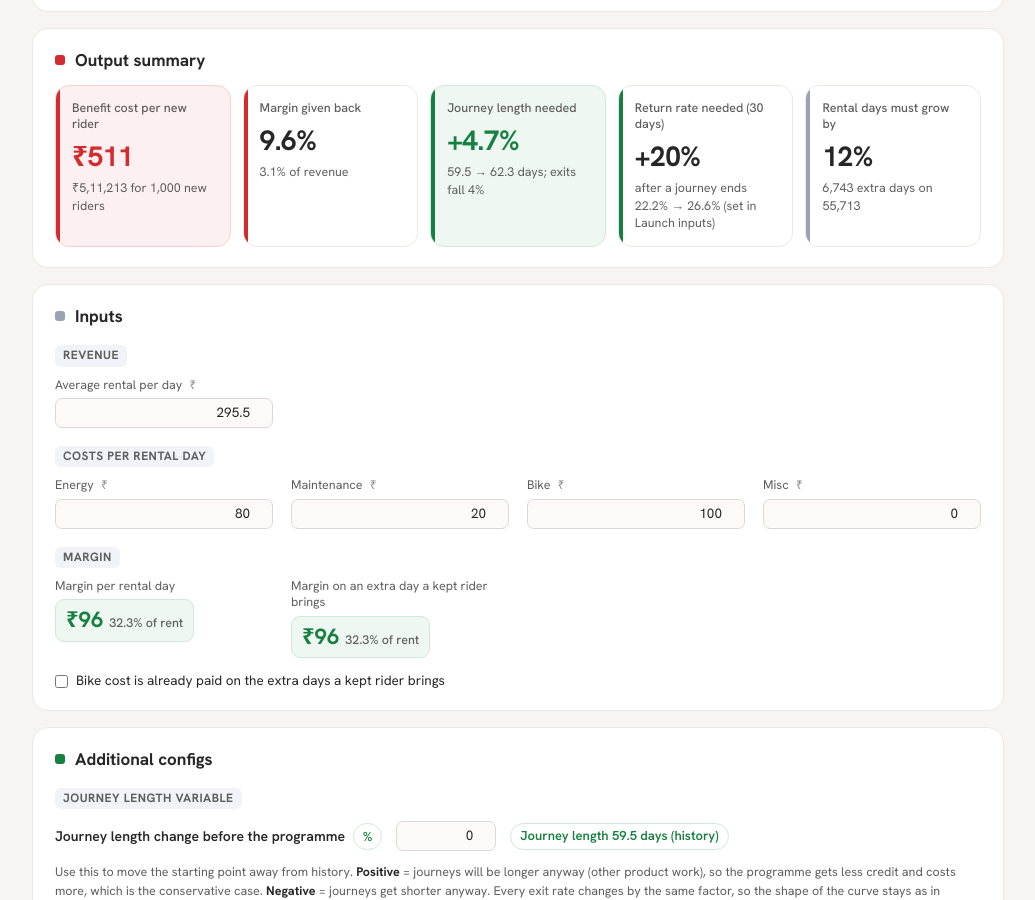
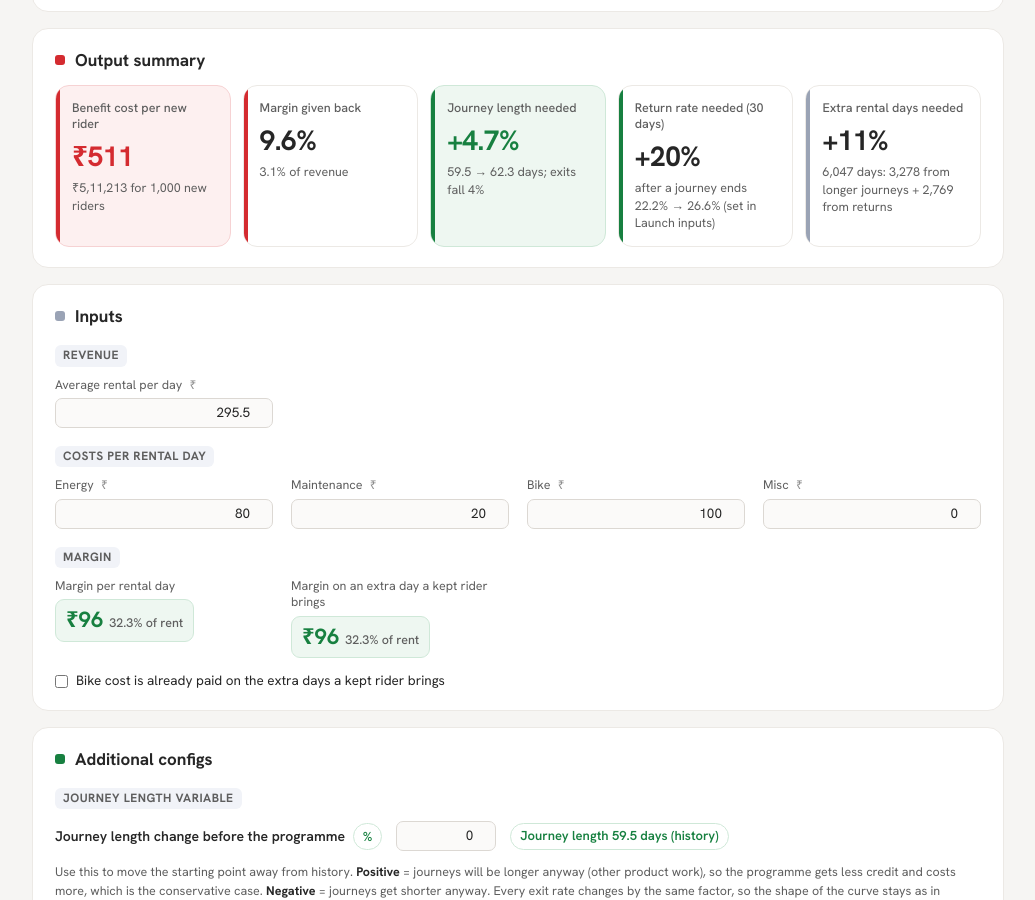
Before and after one commit to pr-architect/bounce-days-model, a plain HTML site: page index.html in a window 1280 px wide. Shown: the part 4272-5172 px from the top of the page, without its empty margins (240-1275 px from the left). Drawn offline with Linux system fonts and the light colour scheme.

Commit message:
Output summary: extra rental days split into longer journeys and returns
Co-Authored-By: Claude Opus 5.5 <noreply@anthropic.com>

```diff
--- a/index.html
+++ b/index.html
@@ -423,13 +423,14 @@ function calc(){
   // results (18 months)
   const baseDays = N*daysIn(B), baseMargin = baseDays*perDay;
   const be = breakEven(H);
-  const extraDays = be ? N*daysIn(be.P)-baseDays : NaN;
+  const extraDays = be ? N*daysIn(be.P)-N*(1-be.P[H])*pR/(1-pR)*15-baseDays : NaN;
+  const jDays = be ? N*daysIn(curve(k0*(1-be.y)))-baseDays : NaN;
   $('tiles').innerHTML = [
     ['Benefit cost per new rider', rs(totCost/N), `${rs(totCost)} for ${num(N)} new riders`],
     ['Margin given back', pct(totCost/baseMargin), `${pct(totCost/(baseDays*rent))} of revenue`],
     ['Journey length needed', be?'+'+pct(1/(1-be.y)-1):'Not possible', be?`${JLb.toFixed(1)} → ${(JLb/(1-be.y)).toFixed(1)} days; exits fall ${pct(be.y,0)}`:'benefits cost more than longer journeys can earn'],
     ['Return rate needed (30 days)', '+'+pct(Yr,0), `after a journey ends ${pct(R0m)} → ${pct(R0m*(1+Yr))} (set in Launch inputs)`],
-    ['Rental days must grow by', be?pct(extraDays/baseDays,0):'–', be?`${num(extraDays)} extra days on ${num(baseDays)}`:''],
+    ['Extra rental days needed', be?'+'+pct(extraDays/baseDays,0):'–', be?`${num(extraDays)} days: ${num(jDays)} from longer journeys + ${num(extraDays-jDays)} from returns`:''],
   ].map(([k,v,d])=>`<div class="tile"><div class="k">${k}</div><div class="v">${v}</div><div class="d">${d}</div></div>`).join('');
   launchCalc();
 }
```
